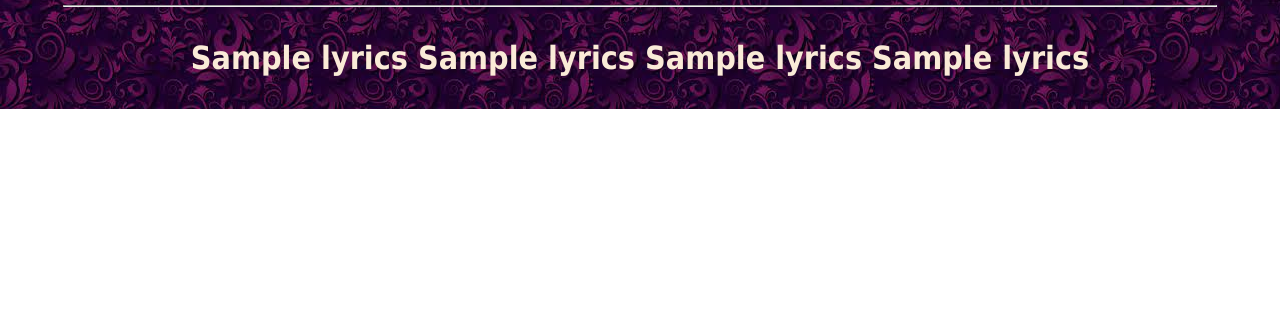
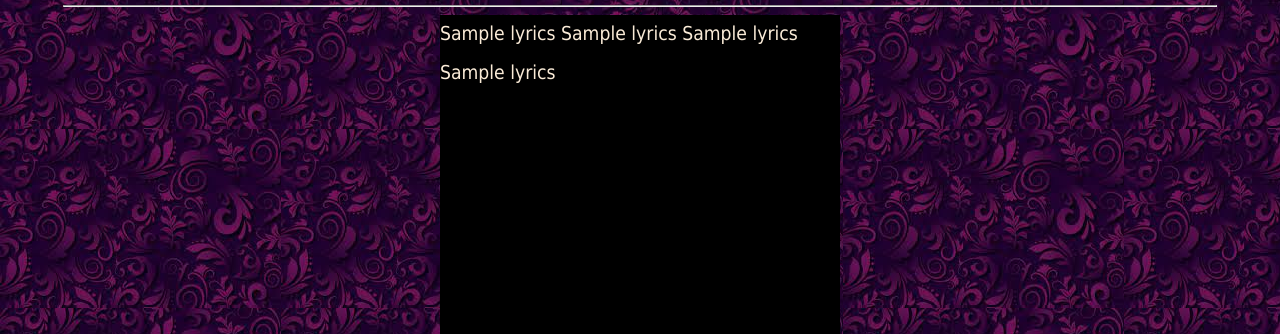
Before and after one commit to Teeje9/Juice-Website, a plain HTML site: page index.html in a window 1280 px wide. Shown: the part 766-1100 px from the top of the page. Before the commit the page ends 875 px from the top, so only its background shows below. Drawn offline with Linux system fonts and the light colour scheme.

Commit message:
Lyric styles

```diff
--- a/css/styles.css
+++ b/css/styles.css
@@ -21,9 +21,15 @@ body{
    margin: 0 auto;
 }
 .lyric{
-    width: 300px;
-    height: 600px;
-    align-self: center;
+    width: 400px;
+    height: 2000px;
+    text-align: left;
+    background-color: black;
+    font-size: larger;
+    margin: 0 auto;
+    color: antiquewhite;
+    line-height: 2;
+
 }
 .imagereso{
     height: 300px;
--- a/index.html
+++ b/index.html
@@ -49,7 +49,7 @@
     </div>
     <hr style="width: 90%;">
     <div class="center"  >
-        <p class="bold">
+        <p class="lyric">
             Sample lyrics
             Sample lyrics
             Sample lyrics
```
